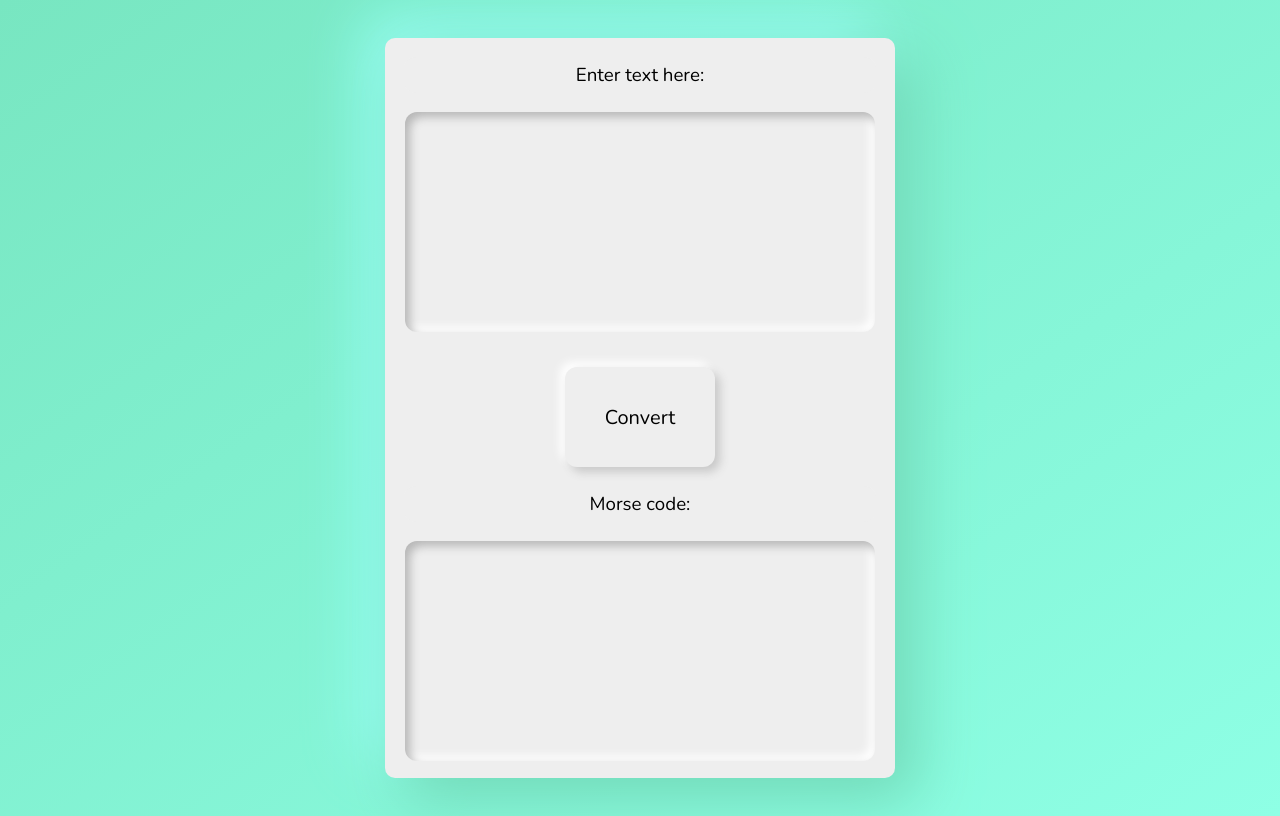
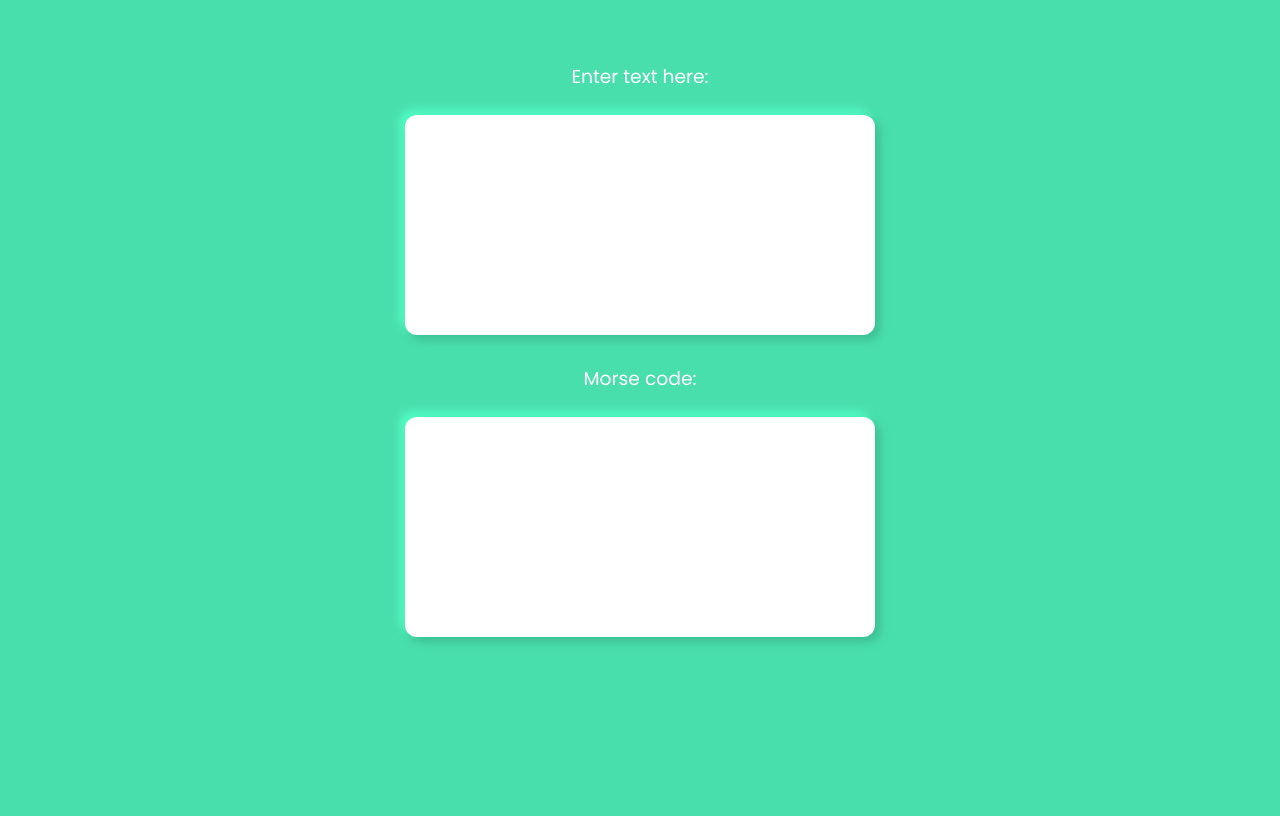
Before and after one commit to jackroy08/Morse-Code-Translator, a plain HTML site: page index.html in a window 1280 px wide. Drawn offline with nearby package versions, Linux system fonts and the light colour scheme.

Commit message:
removed need for button by running translate function oninput

```diff
--- a/index.html
+++ b/index.html
@@ -5,7 +5,7 @@
     <meta name="viewport" content="width=device-width, initial-scale=1.0">
     <title>English to Morse </title>
     <link rel="stylesheet" type="text/css" href="styles.css">
-    <link rel="stylesheet" href='https://fonts.googleapis.com/css?family=Nunito'>
+    <link rel="stylesheet" href='https://fonts.googleapis.com/css?family=Poppins'>
 
 </head>
 <body>
@@ -15,11 +15,10 @@
     <div id="container">
         <div>
             <h3>Enter text here:</h3>
-            <textarea  id="initialtext"></textarea>
+            <textarea type="text" oninput="convertETM()" id="initialtext"></textarea>
         </div>
-        <div id=submitbtn>
-            <button id="translateETM">Convert</button>
-        </div>
+
+
         <div>
             <h3>Morse code:</h3>
             <div id=textbox1>
--- a/styles.scss
+++ b/styles.scss
@@ -1,5 +1,5 @@
 body{
-    background: linear-gradient(145deg, #78e6c1, #8effe5);
+    background: #49dfad;
     display: flex;
     flex-direction: column;
     align-items: center;
@@ -9,20 +9,21 @@ body{
 
 h1{
     text-align: center;
-    font-family:'Nunito';
+    font-family:'Poppins';
 
 }
 
 h2{
     text-align: center;
-    font-family:'Nunito';
+    font-family:'Poppins';
 
 }
 h3{
-    font-family:'Nunito';
+    font-family:'Poppins';
+    color: white;
     padding:5px;
     border-radius: 12px;
-    background: #EEEEEE;
+
 
     text-align: center;
     font-weight: 300;
@@ -40,9 +41,8 @@ h3{
     align-items: center;
     border-radius: 10px;
 
-    background: #EEEEEE;
-    box-shadow:  20px 20px 60px #71d9b6,
-             -20px -20px 60px #99fff6;
+    background: #49dfad;
+
 
 }
 
@@ -52,16 +52,16 @@ h3{
     margin: 1px;
     padding: 10px;
     resize: none;
-    background-color: #EEEEEE;
+
     font-size:20px;
-    font-family: 'Nunito';
+    font-family: 'Poppins';
 
     border:none;
     border-radius: 12px;
 
-    background: #EEEEEE;
-    box-shadow: inset 5px 5px 10px #b7b7b7,
-            inset -5px -5px 10px #ffffff;
+
+    box-shadow:  5px 5px 10px #3ebe93,
+             -5px -5px 10px #54ffc7;
     &:focus{
         outline:0;
     }
@@ -72,15 +72,15 @@ h3{
     width: 450px;
     margin: 1px;
     padding: 10px;
+   background: white;
 
-
-    font-family: 'Nunito';
+    font-family: 'Poppins';
 
     border-radius: 12px;
 
-    background: #EEEEEE;
-    box-shadow: inset 5px 5px 10px #b7b7b7,
-            inset -5px -5px 10px #ffffff;
+
+    box-shadow:  5px 5px 10px #3ebe93,
+             -5px -5px 10px #54ffc7;
 }
 
 #submitbtn{
@@ -93,7 +93,7 @@ h3{
     align-items: center;
     border-style: none;
     border-radius: 12px;
-    background: #EEEEEE;
+    background: white;
 
 
 }
@@ -101,15 +101,15 @@ h3{
 #translateETM{
     height: 100px;
     width: 150px;
-    font-family:'Nunito';
+    font-family:'Poppins';
     color:Black;
    border:none;
     font-size:20px;
     padding:10px;
-    background: #EEEEEE;
+    background: white;
     border-radius: 12px;
-    box-shadow:  5px 5px 10px #c8c8c8,
-             -5px -5px 10px #ffffff;
+    box-shadow:  5px 5px 10px #3ebe93,
+             -5px -5px 10px #54ffc7;
 
     &:focus{
         outline:0;
```
Also changed, not shown: styles.css.
